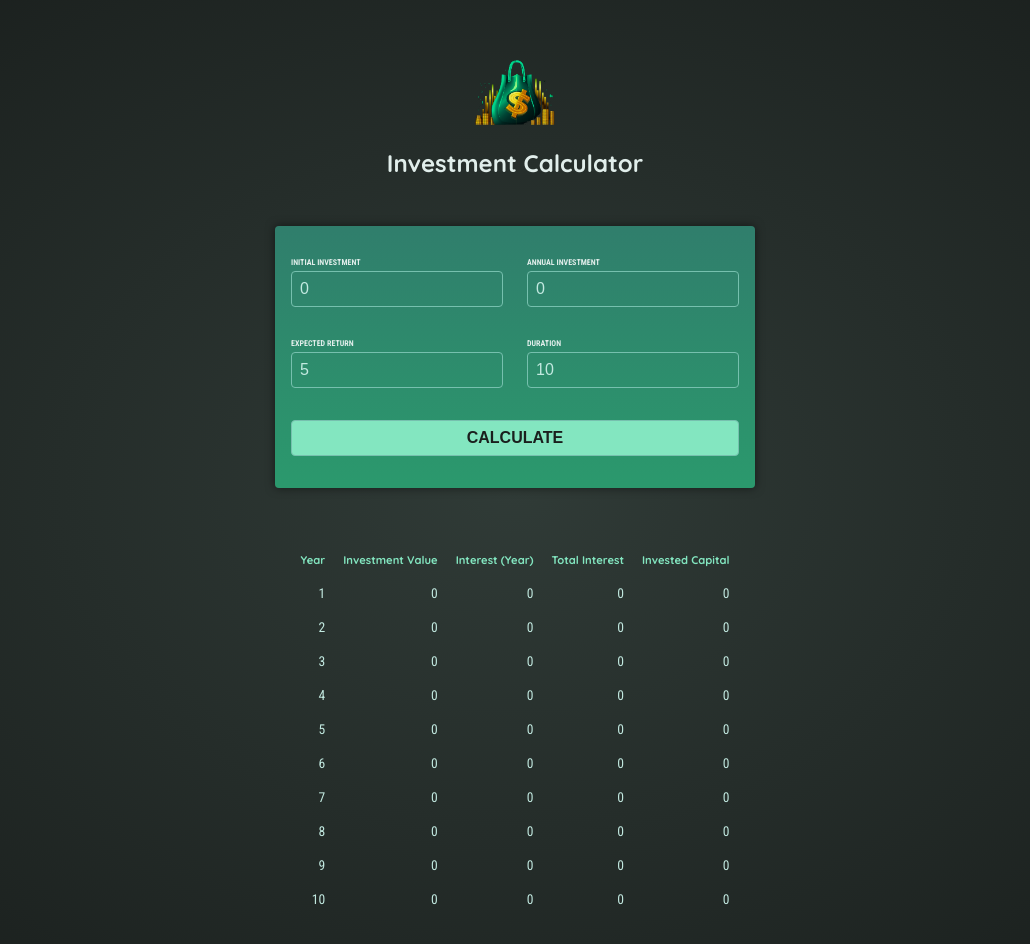
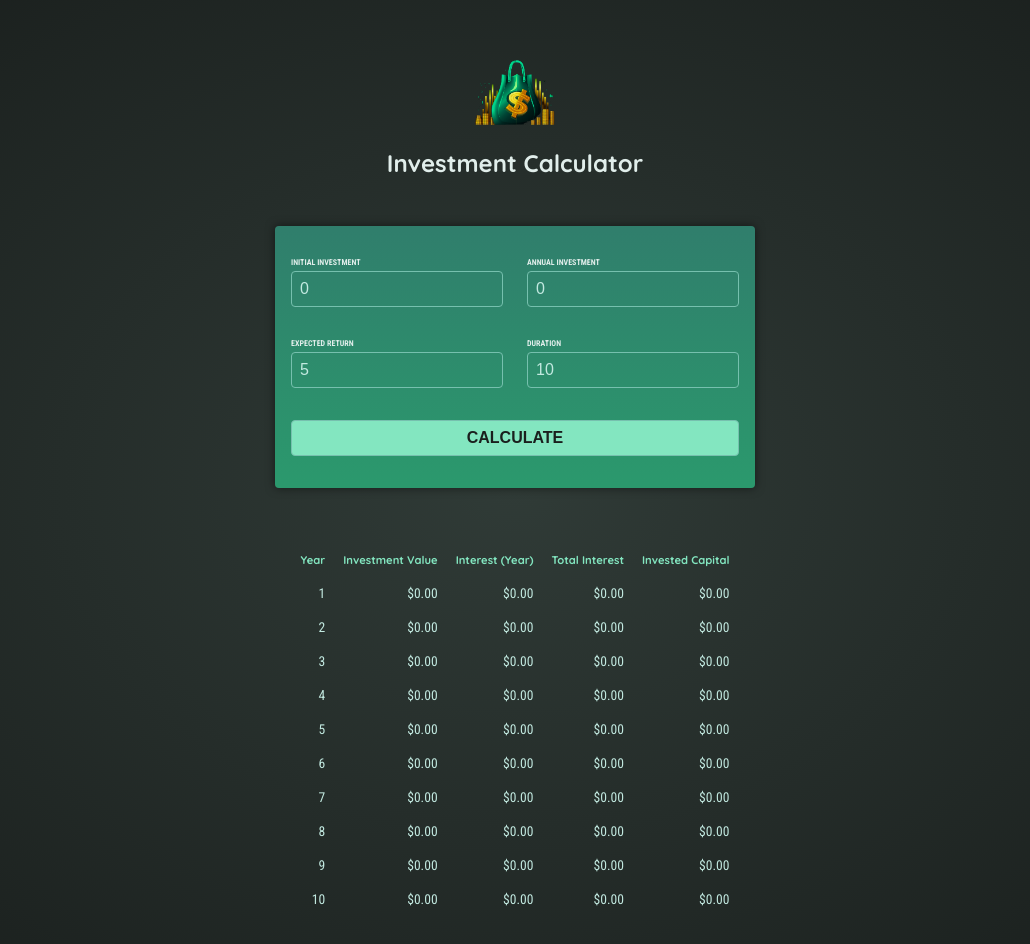
Before and after one commit to KudoAkinichi/Angular-Udemy-Course, an Angular app in the folder 04-Practice-Project/: page / in a window 1280 px wide. Both pictures are taken after a click on the button "CALCULATE". Shown: the top 944 px of the page, without its empty margins (125-1155 px from the left). Built offline with nearby package versions, Linux system fonts and the light colour scheme.

Commit message:
V85 Formatting Output with a Pipe

```diff
--- a/04-Practice-Project/src/app/investment-results/investment-results.component.html
+++ b/04-Practice-Project/src/app/investment-results/investment-results.component.html
@@ -18,10 +18,10 @@
     <tr>
       <!-- below is String interpolation syntax -->
       <td>{{ result.year }}</td>
-      <td>{{ result.valueEndOfYear }}</td>
-      <td>{{ result.interest }}</td>
-      <td>{{ result.totalInterest }}</td>
-      <td>{{ result.totalAmountInvested }}</td>
+      <td>{{ result.valueEndOfYear | currency }}</td>
+      <td>{{ result.interest | currency }}</td>
+      <td>{{ result.totalInterest | currency }}</td>
+      <td>{{ result.totalAmountInvested | currency }}</td>
     </tr>
     }
   </tbody>
--- a/04-Practice-Project/src/app/investment-results/investment-results.component.ts
+++ b/04-Practice-Project/src/app/investment-results/investment-results.component.ts
@@ -1,9 +1,10 @@
+import { CurrencyPipe } from '@angular/common';
 import { Component, Input, input } from '@angular/core';
 
 @Component({
   selector: 'app-investment-results',
   standalone: true,
-  imports: [],
+  imports: [CurrencyPipe],
   templateUrl: './investment-results.component.html',
   styleUrl: './investment-results.component.css',
 })
```
